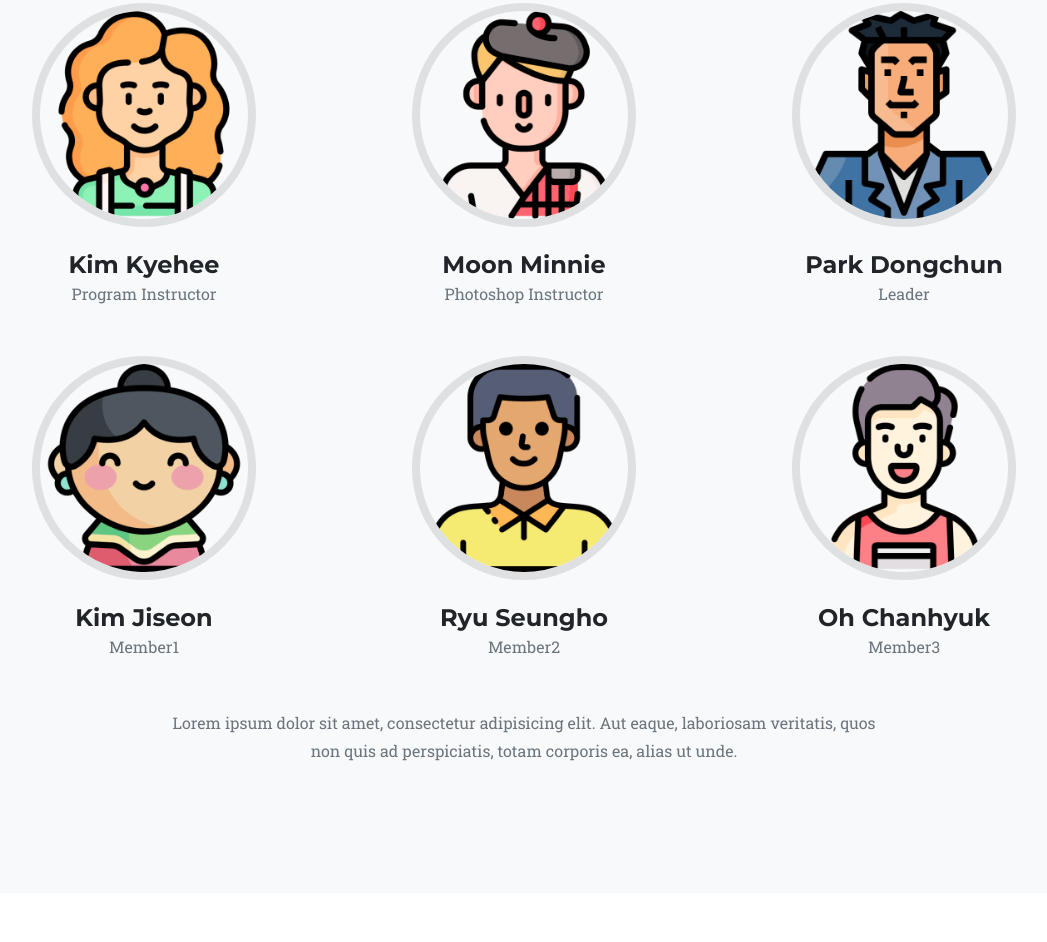
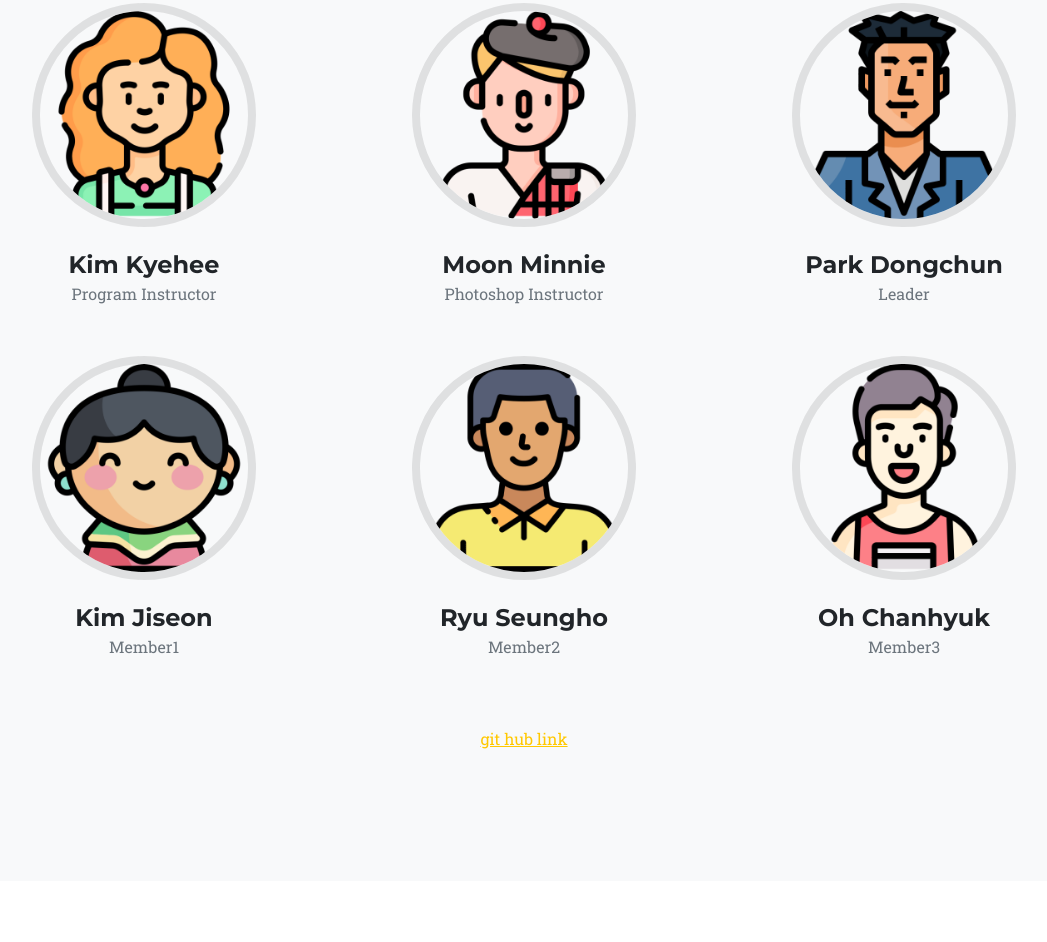
Before and after one commit to ehdncs19/sw-team-five, a plain HTML site: page index.html in a window 1280 px wide. Shown: the part 2840-3782 px from the top of the page, without its empty margins (116-1163 px from the left). Drawn offline with nearby package versions, Linux system fonts and the light colour scheme.

Commit message:
21.07.19

```diff
--- a/index.html
+++ b/index.html
@@ -115,7 +115,7 @@
       <div class="container">
         <div class="text-center">
           <h2 class="section-heading text-uppercase">Clothes</h2>
-          <h3 class="section-subheading text-muted">Lorem ipsum dolor sit amet consectetur.</h3>
+          <h3 class="section-subheading text-muted">TOP(Outer,Shirt,T-Shirt) | Bottom(Slacks,Jeans,Short) </h3>
         </div>
         <div class="row">
           <div class="col-lg-4 col-sm-6 mb-4">
@@ -375,8 +375,7 @@
         <div class="row">
           <div class="col-lg-8 mx-auto text-center">
             <p class="large text-muted">
-              Lorem ipsum dolor sit amet, consectetur adipisicing elit. Aut eaque, laboriosam
-              veritatis, quos non quis ad perspiciatis, totam corporis ea, alias ut unde.
+            <a href="https://github.com/ehdncs19/sw-team-five"><p>git hub link</p></a>
             </p>
           </div>
         </div>
```
